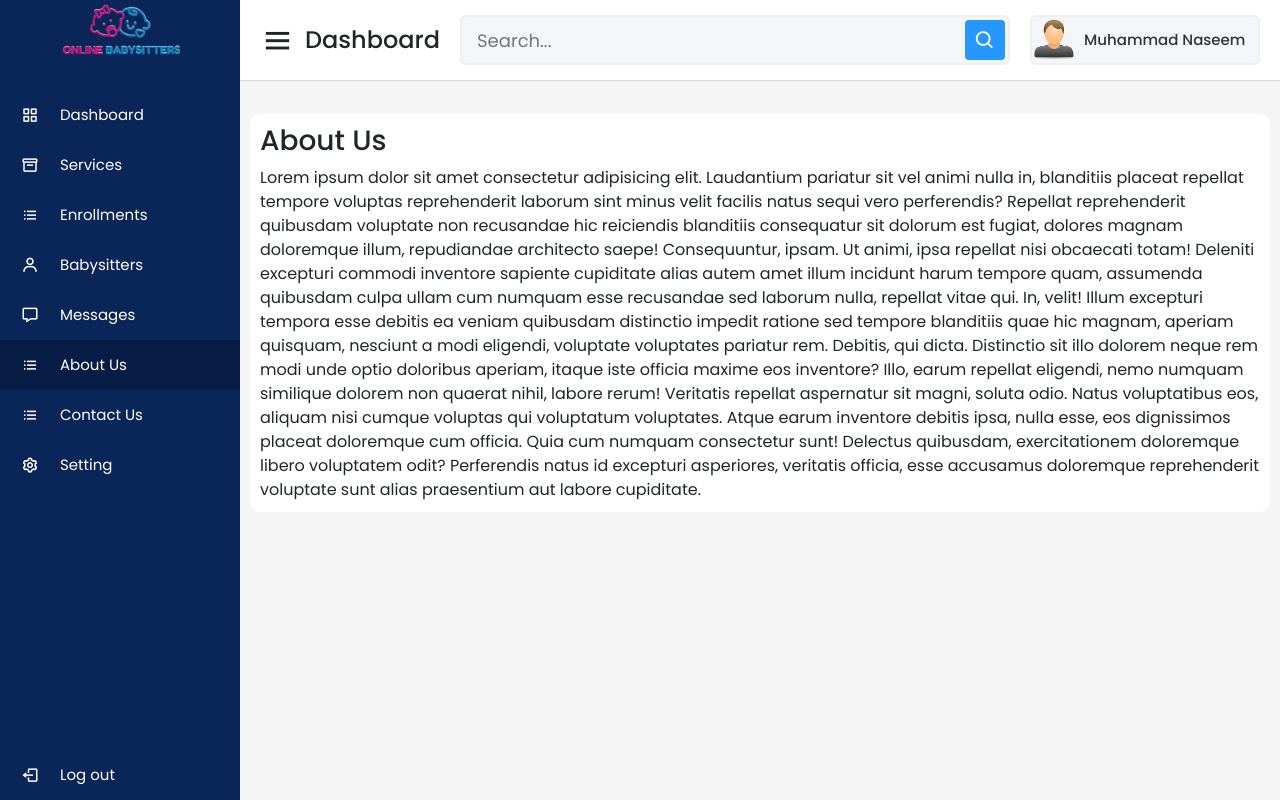
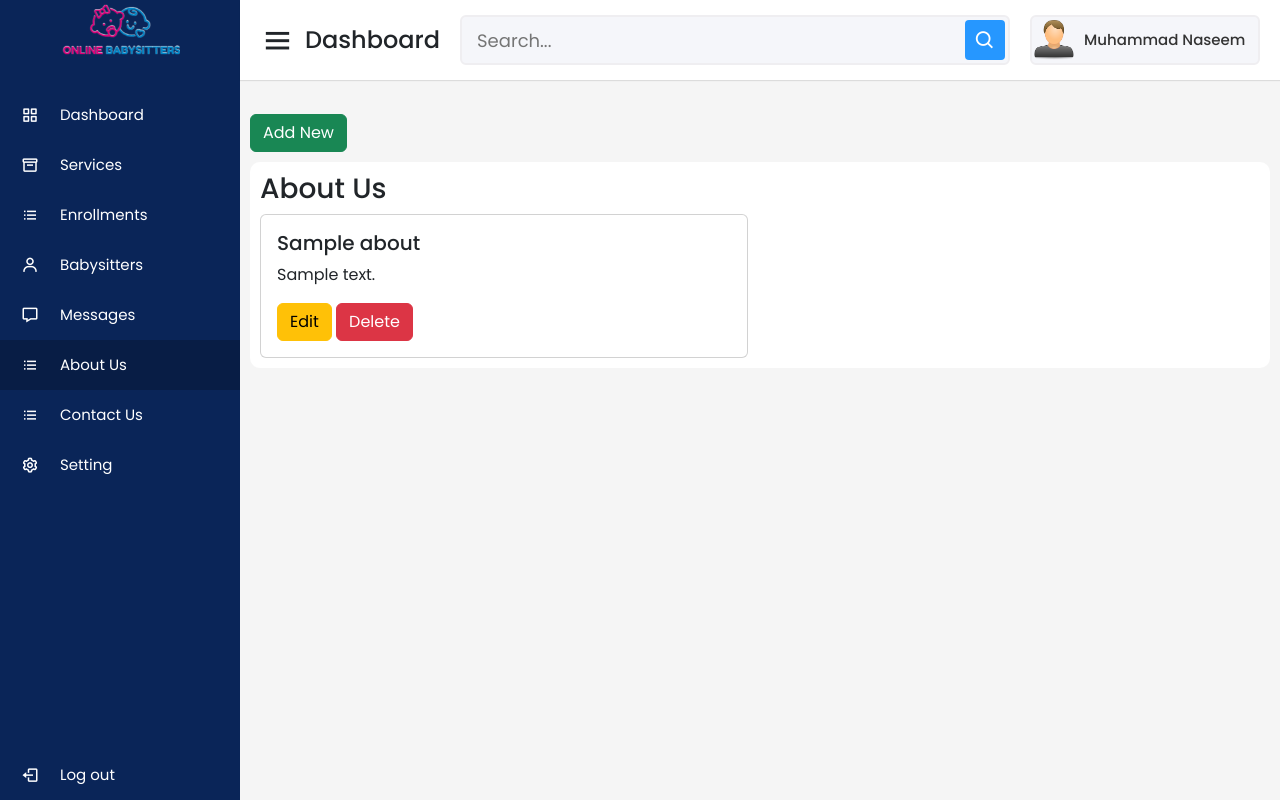
Before and after one commit to MAleemH/Online-Babysitters, a PHP site: page /admin/about_us.php in a window 1280 px wide. Run offline with PHP 8.4, Linux system fonts and the light colour scheme; tables that the repository leaves empty hold one stand-in row (values such as "Sample post"); some libraries are stand-ins or nearby versions.

Commit message:
Added add, edit and delete function for about us

```diff
--- a/admin/about_us.php
+++ b/admin/about_us.php
@@ -13,38 +13,61 @@ include '../includes/admin_sidebar.php';
 
     <div class="home-content">
 
+        <div class='overview'>
+            <?php
+                $query = "SELECT COUNT(*) AS total_rows FROM about";
+                $result = mysqli_query($connection, $query);
+                if ($result) {
+                    $row = mysqli_fetch_assoc($result);
+                    $rowCount = $row['total_rows'];
+                    if ($rowCount >= 2) {
+                        echo "<a href='add_about.php' onClick='return false;' class='btn btn-secondary disabled'>Add New</a>";
+                    } else {
+                        echo "<a href='add_about.php' class='btn btn-success'>Add New</a>";
+                    }
+                } else {
+                    echo "Error: " . mysqli_error($connection);
+                }
+            ?>
+        </div>
+
         <div class="other-details">
             <h3>About Us</h3>
             <div>
-                Lorem ipsum dolor sit amet consectetur adipisicing elit. Laudantium pariatur sit vel animi nulla in,
-                blanditiis
-                placeat repellat tempore voluptas reprehenderit laborum sint minus velit facilis natus sequi vero
-                perferendis?
-                Repellat reprehenderit quibusdam voluptate non recusandae hic reiciendis blanditiis consequatur sit
-                dolorum est
-                fugiat, dolores magnam doloremque illum, repudiandae architecto saepe! Consequuntur, ipsam. Ut animi,
-                ipsa
-                repellat nisi obcaecati totam!
-                Deleniti excepturi commodi inventore sapiente cupiditate alias autem amet illum incidunt harum tempore
-                quam,
-                assumenda quibusdam culpa ullam cum numquam esse recusandae sed laborum nulla, repellat vitae qui. In,
-                velit!
-                Illum excepturi tempora esse debitis ea veniam quibusdam distinctio impedit ratione sed tempore
-                blanditiis quae
-                hic magnam, aperiam quisquam, nesciunt a modi eligendi, voluptate voluptates pariatur rem. Debitis, qui
-                dicta.
-                Distinctio sit illo dolorem neque rem modi unde optio doloribus aperiam, itaque iste officia maxime eos
-                inventore? Illo, earum repellat eligendi, nemo numquam similique dolorem non quaerat nihil, labore
-                rerum!
-                Veritatis repellat aspernatur sit magni, soluta odio. Natus voluptatibus eos, aliquam nisi cumque
-                voluptas qui
-                voluptatum voluptates. Atque earum inventore debitis ipsa, nulla esse, eos dignissimos placeat
-                doloremque cum
-                officia.
-                Quia cum numquam consectetur sunt! Delectus quibusdam, exercitationem doloremque libero voluptatem odit?
-                Perferendis natus id excepturi asperiores, veritatis officia, esse accusamus doloremque reprehenderit
-                voluptate
-                sunt alias praesentium aut labore cupiditate.
+                <div class="row">
+                    <?php
+
+                    $query = "SELECT * FROM about";
+                    $query_conn = mysqli_query($connection, $query);
+
+                    while ($result = mysqli_fetch_assoc($query_conn)) {
+                        $about_id = $result['id'];
+                        $title = $result['title'];
+                        $description = $result['description'];
+
+                        ?>
+                        <div class="col-sm-6">
+                            <div class="card">
+                                <div class="card-body">
+                                    <h5 class="card-title">
+                                        <?php echo $title; ?>
+                                    </h5>
+                                    <p class="card-text">
+                                        <?php echo $description; ?>
+                                    </p>
+                                    <a href="edit_about.php?edit=<?php echo $about_id; ?>" class="btn btn-warning">Edit</a>
+                                    <a onClick="javascript: return confirm('Do you want to delete this details?');"
+                                        href="../queries/delete_about_btn.php?delete=<?php echo $about_id; ?>"
+                                        class="btn btn-danger">Delete</a>
+                                </div>
+                            </div>
+                        </div>
+                        <?php
+
+                    }
+
+                    ?>
+                </div>
             </div>
         </div>
     </div>
```
Also changed, not shown: admin/add_about.php (added, +48 -0 lines), admin/edit_about.php (added, +75 -0 lines), queries/add_about_form.php (added, +25 -0 lines), queries/delete_about_btn.php (added, +18 -0 lines), queries/update_about_form.php (added, +25 -0 lines).
